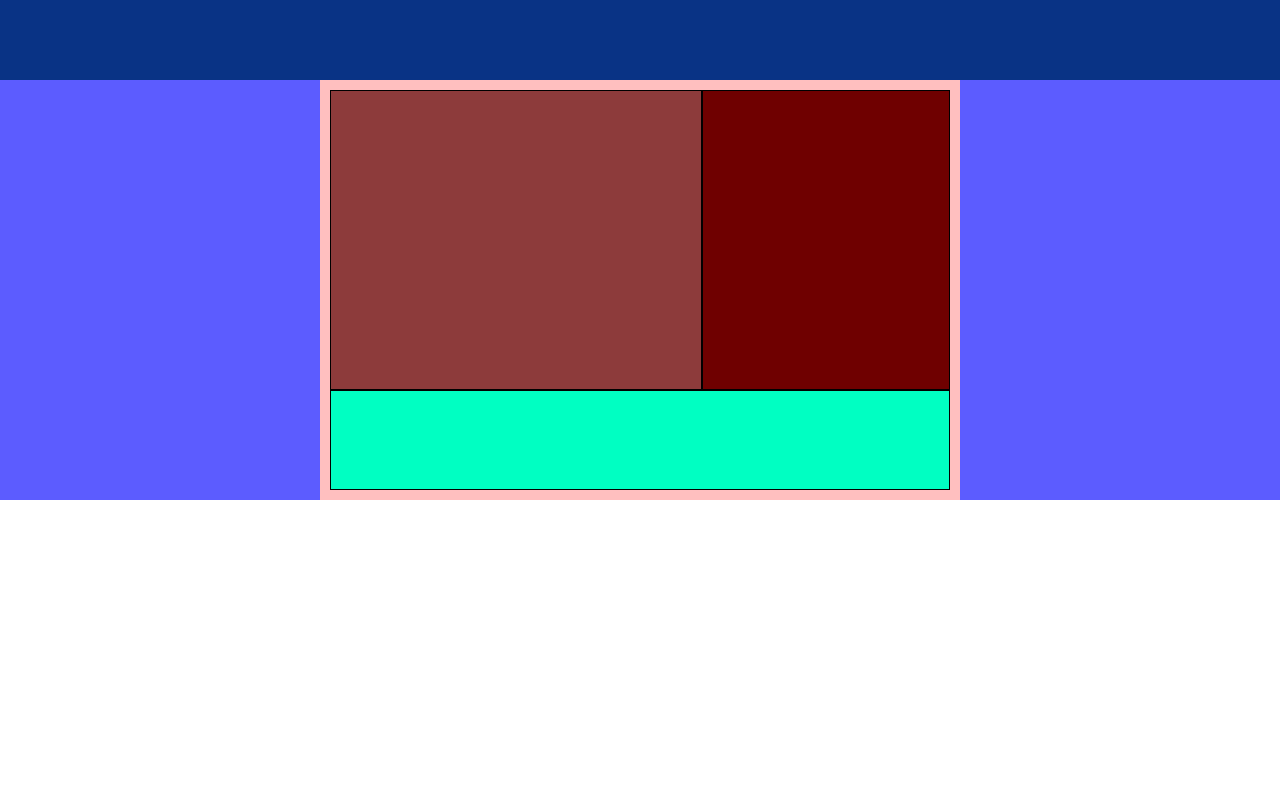
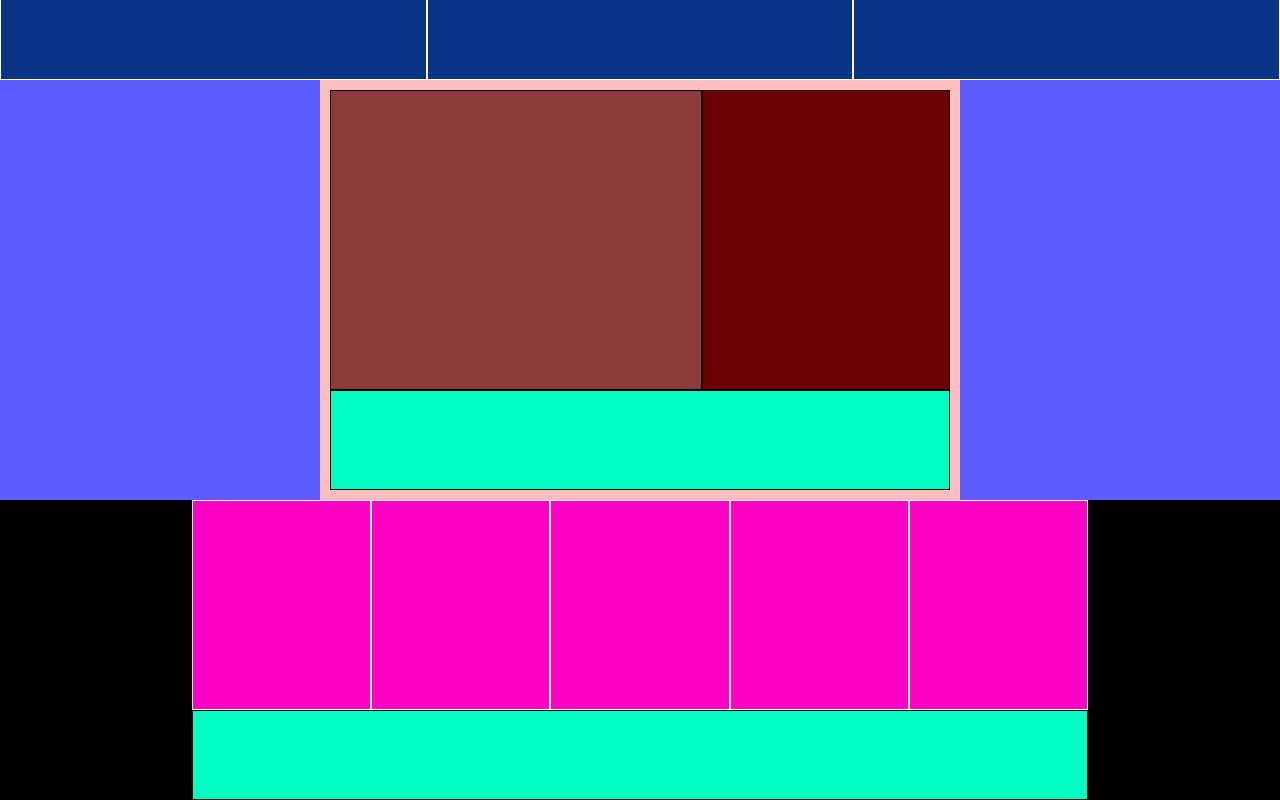
Before and after one commit to LucaElisio/htmlcss-dropbox, a plain HTML site: page index.html in a window 1280 px wide. Shown: the part 2967-3767 px from the top of the page. Before the commit the page ends 3467 px from the top, so only its background shows below. Drawn offline with Linux system fonts and the light colour scheme.

Commit message:
feat: footer structure

```diff
--- a/css/style.css
+++ b/css/style.css
@@ -35,6 +35,10 @@
 
 .f-wrap{
     flex-wrap: wrap;
+}
+
+.w-20{
+    width: 20%;
 }
 
 .w-40{
@@ -182,11 +186,13 @@ main{
 
 }
 
+/* responsive square */
 .square{
     width: 50%;
 
     /* debug */
     background-color: #093385;
+    border: 1px solid white;
 }
 
 .square:after{
@@ -195,4 +201,28 @@ main{
     padding-bottom: 100%;
 }
 
+
 /* FOOTER */
+footer{
+
+    /* debug */
+    height: 300px;
+    background-color: black;
+}
+
+.foot-col{
+
+
+    /* debug */
+    height: 70%;
+    background-color: #FF00C7;
+    border: 1px solid white;
+}
+
+.foot-col.w-100{
+
+    /* debug */
+    background-color: #00FFC2;
+    height: 30%;
+    border: 1px solid black;
+}
--- a/index.html
+++ b/index.html
@@ -97,13 +97,31 @@
         </div>
         <!-- /MAIN CONTAINER -->
 
-
-
     </main>
     <!-- MAIN -->
 
 
     <!-- FOOTER -->
+    <footer>
+
+        <!-- FOOTER CONTAINER -->
+        <div class="large-container flex-container m-0-auto f-wrap">
+
+            <!-- COLONNE DEI LINK ESTERNI -->
+            <div class="foot-col w-20"></div>
+            <div class="foot-col w-20"></div>
+            <div class="foot-col w-20"></div>
+            <div class="foot-col w-20"></div>
+            <div class="foot-col w-20"></div>
+            <!-- /COLONNE DEI LINK ESTERNI -->
+
+            <!-- COPYRIGHT E LINGUA -->
+            <div class="foot-col w-100"></div>
+
+        </div>
+        <!-- /FOOTER CONTAINER -->
+
+    </footer>
     <!-- /FOOTER -->
 
 </body>
```
